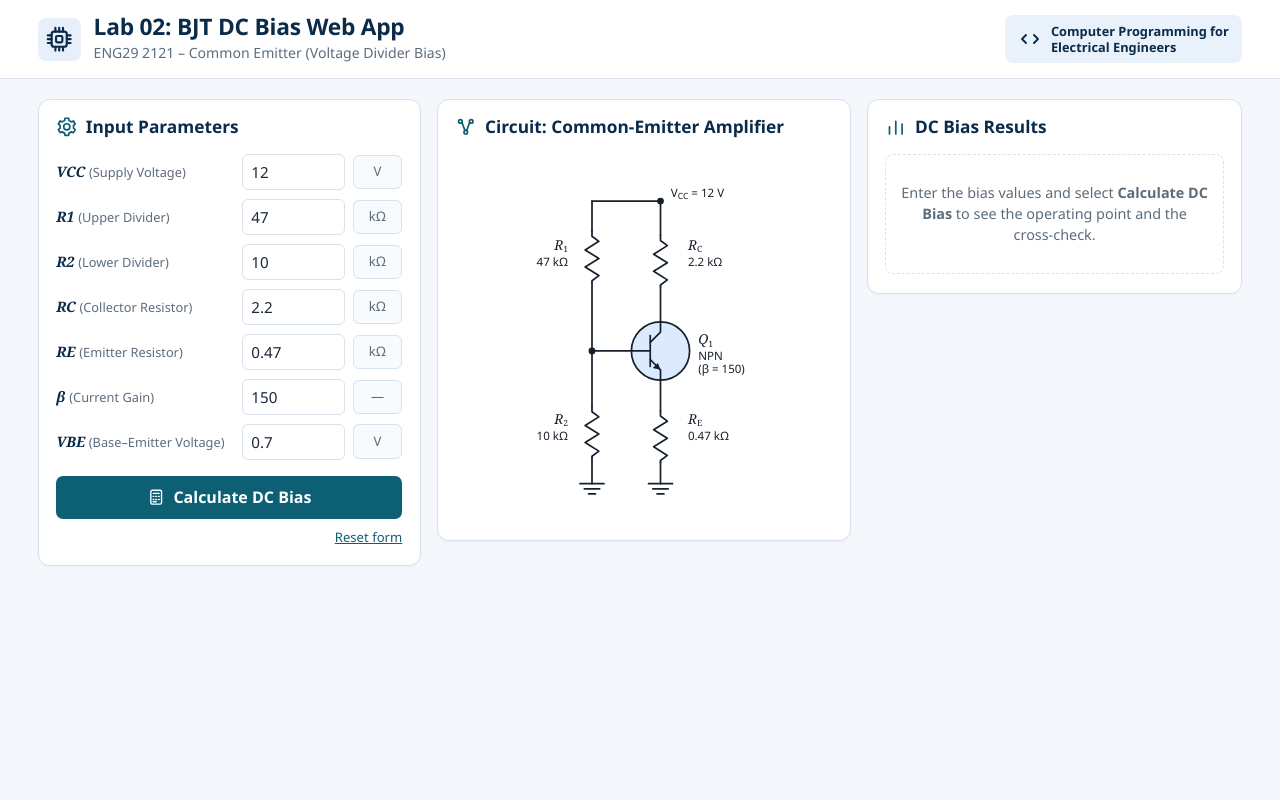
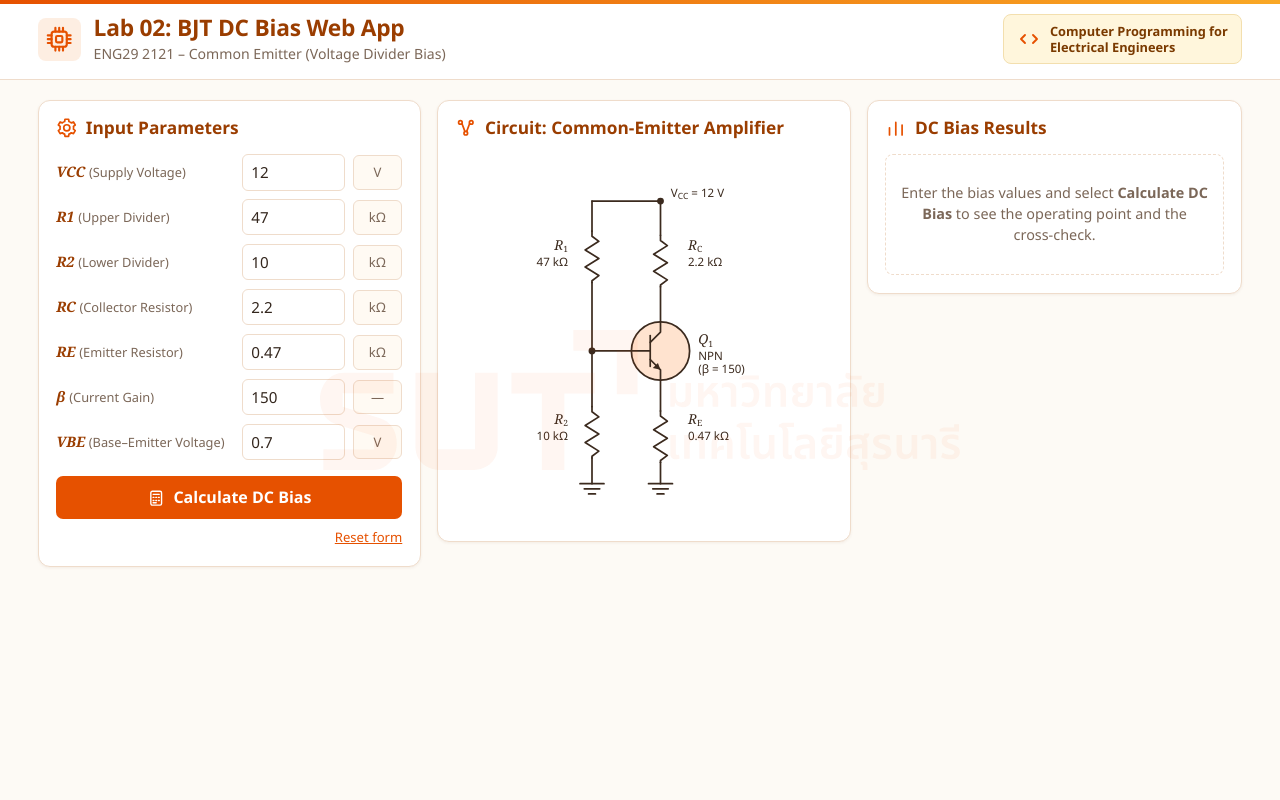
Before and after one commit to djchatchawalXAi/GitLab, a Flask app: page / in a window 1280 px wide. Run offline with Flask 3, Linux system fonts and the light colour scheme.

Commit message:
feat: apply SUT orange identity and logo watermark

```diff
--- a/bjt_bias/static/style.css
+++ b/bjt_bias/static/style.css
@@ -1,21 +1,26 @@
 /* BJT common-emitter bias calculator — three-column lab layout, no build step. */
 
 :root {
-  --text: #1c2733;
-  --navy: #0b2b4a;
-  --muted: #5d6c7b;
-  --line: #d9e2ec;
-  --page-bg: #f4f8fc;
+  /* Suranaree University of Technology identity: orange, warm gold, warm ink. */
+  --text: #33261d;
+  --navy: #9a3d00;
+  --muted: #7b6758;
+  --line: #efdccb;
+  --page-bg: #fdfaf5;
   --panel-bg: #ffffff;
-  --soft: #f1f7fc;
-  --teal: #0d5f73;
-  --teal-dark: #094b5b;
+  --soft: #fff6ec;
+  --teal: #e65100;
+  --teal-dark: #bf3f00;
+  --orange-2: #f57c00;
+  --gold: #f9a825;
+  --gold-deep: #c98a00;
+  --gold-soft: #fff6dc;
   --ok: #1c7a3c;
   --ok-bg: #e7f5ea;
   --ok-line: #9fd3ab;
-  --warn: #865800;
-  --warn-bg: #fdf3d7;
-  --warn-line: #e6c36b;
+  --warn: #8a5a00;
+  --warn-bg: #fff3cf;
+  --warn-line: #e8c25f;
   --err: #9b1c14;
   --err-bg: #fde8e6;
   --err-line: #e8a9a2;
@@ -34,11 +39,42 @@ body {
   line-height: 1.45;
 }
 
+/* University watermark: a fixed, centred logo kept faint enough that all
+   text keeps full contrast. */
+.sut-watermark {
+  position: fixed;
+  inset: 0;
+  z-index: 2;
+  display: flex;
+  align-items: center;
+  justify-content: center;
+  pointer-events: none;
+}
+
+.sut-watermark img {
+  width: min(640px, 78vw);
+  height: auto;
+  opacity: 0.055;
+  pointer-events: none;
+  user-select: none;
+}
+
 /* ---------- Header ---------- */
 
 .app-header {
+  position: relative;
   background: var(--panel-bg);
   border-bottom: 1px solid var(--line);
+}
+
+.app-header::before {
+  content: "";
+  position: absolute;
+  top: 0;
+  right: 0;
+  left: 0;
+  height: 4px;
+  background: linear-gradient(90deg, var(--teal), var(--gold));
 }
 
 .app-header-inner {
@@ -65,8 +101,8 @@ body {
   width: 2.7rem;
   height: 2.7rem;
   border-radius: 8px;
-  background: #e7f0fa;
-  color: var(--navy);
+  background: #fdeee2;
+  color: var(--teal);
 }
 
 .brand-mark svg {
@@ -100,9 +136,10 @@ body {
   flex: none;
   margin: 0;
   padding: 0.5rem 0.85rem;
+  border: 1px solid #f3dfae;
   border-radius: 8px;
-  background: #e9f2fb;
-  color: var(--navy);
+  background: var(--gold-soft);
+  color: #7a3a00;
   font-size: 0.8rem;
   font-weight: 600;
   line-height: 1.25;
@@ -113,7 +150,7 @@ body {
   width: 1.5rem;
   height: 1.5rem;
   fill: none;
-  stroke: currentColor;
+  stroke: var(--teal);
   stroke-width: 1.9;
   stroke-linecap: round;
   stroke-linejoin: round;
@@ -137,7 +174,7 @@ body {
   border: 1px solid var(--line);
   border-radius: 12px;
   background: var(--panel-bg);
-  box-shadow: 0 1px 2px rgba(16, 42, 67, 0.05);
+  box-shadow: 0 1px 3px rgba(120, 60, 20, 0.07);
 }
 
 .panel-heading-row {
@@ -220,7 +257,7 @@ body {
 
 .field input:focus {
   border-color: var(--teal);
-  outline: 2px solid var(--teal);
+  outline: 2px solid var(--gold);
   outline-offset: 1px;
 }
 
@@ -231,7 +268,7 @@ body {
   height: 2.15rem;
   border: 1px solid var(--line);
   border-radius: 6px;
-  background: #f8fbfd;
+  background: #fffaf3;
   color: var(--muted);
   font-size: 0.82rem;
 }
@@ -265,11 +302,11 @@ body {
 }
 
 .calculate:hover {
-  background: var(--teal-dark);
+  background: var(--orange-2);
 }
 
 .calculate:focus-visible {
-  outline: 2px solid var(--navy);
+  outline: 2px solid var(--gold-deep);
   outline-offset: 2px;
 }
 
@@ -308,28 +345,28 @@ body {
 .schematic .wire,
 .schematic .zigzag {
   fill: none;
-  stroke: #16202b;
+  stroke: #3b2a1e;
   stroke-width: 2;
   stroke-linecap: round;
   stroke-linejoin: round;
 }
 
 .schematic .transistor {
-  fill: #dbeafe;
-  stroke: #16202b;
+  fill: #ffe3cf;
+  stroke: #3b2a1e;
   stroke-width: 2;
 }
 
 .schematic .node {
-  fill: #16202b;
+  fill: #3b2a1e;
 }
 
 .schematic .arrow {
-  fill: #16202b;
+  fill: #3b2a1e;
 }
 
 .schematic text {
-  fill: #16202b;
+  fill: #3b2a1e;
   font-family: "Segoe UI", "Helvetica Neue", Arial, sans-serif;
   font-size: 13.5px;
 }
@@ -462,7 +499,7 @@ body {
 }
 
 .crosscheck summary::marker {
-  color: var(--teal);
+  color: var(--gold-deep);
 }
 
 .crosscheck-verdict {
@@ -631,3 +668,9 @@ body {
     grid-column: 1 / -1;
   }
 }
+
+@media print {
+  .sut-watermark {
+    display: none;
+  }
+}
--- a/bjt_bias/templates/index.html
+++ b/bjt_bias/templates/index.html
@@ -7,6 +7,10 @@
   <link rel="stylesheet" href="{{ url_for('static', filename='style.css') }}">
 </head>
 <body>
+  <div class="sut-watermark" aria-hidden="true">
+    <img src="{{ url_for('static', filename='sut-logo.svg') }}" alt="">
+  </div>
+
   <header class="app-header">
     <div class="app-header-inner">
       <div class="brand">
```
Also changed, not shown: bjt_bias/static/sut-logo.svg (added).
